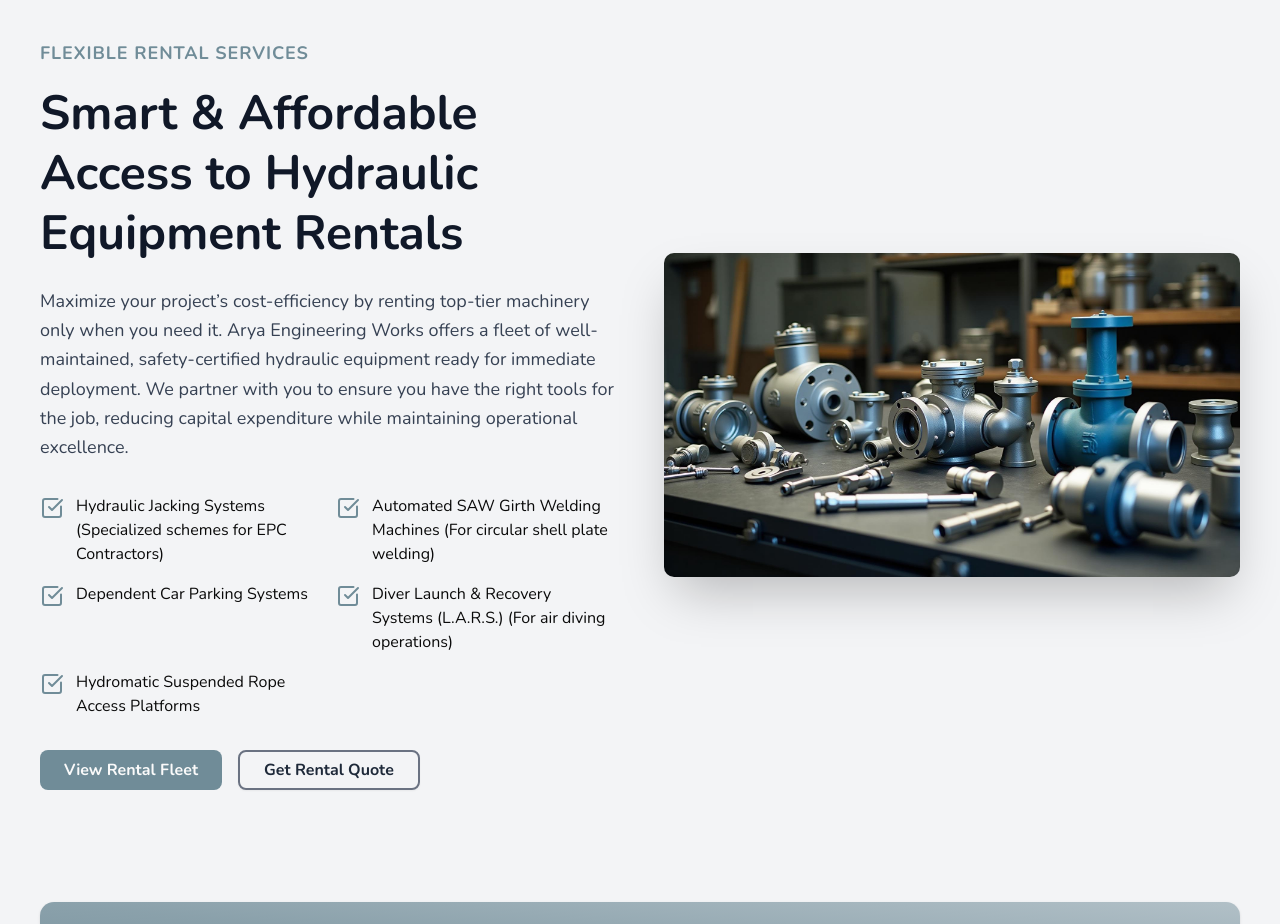
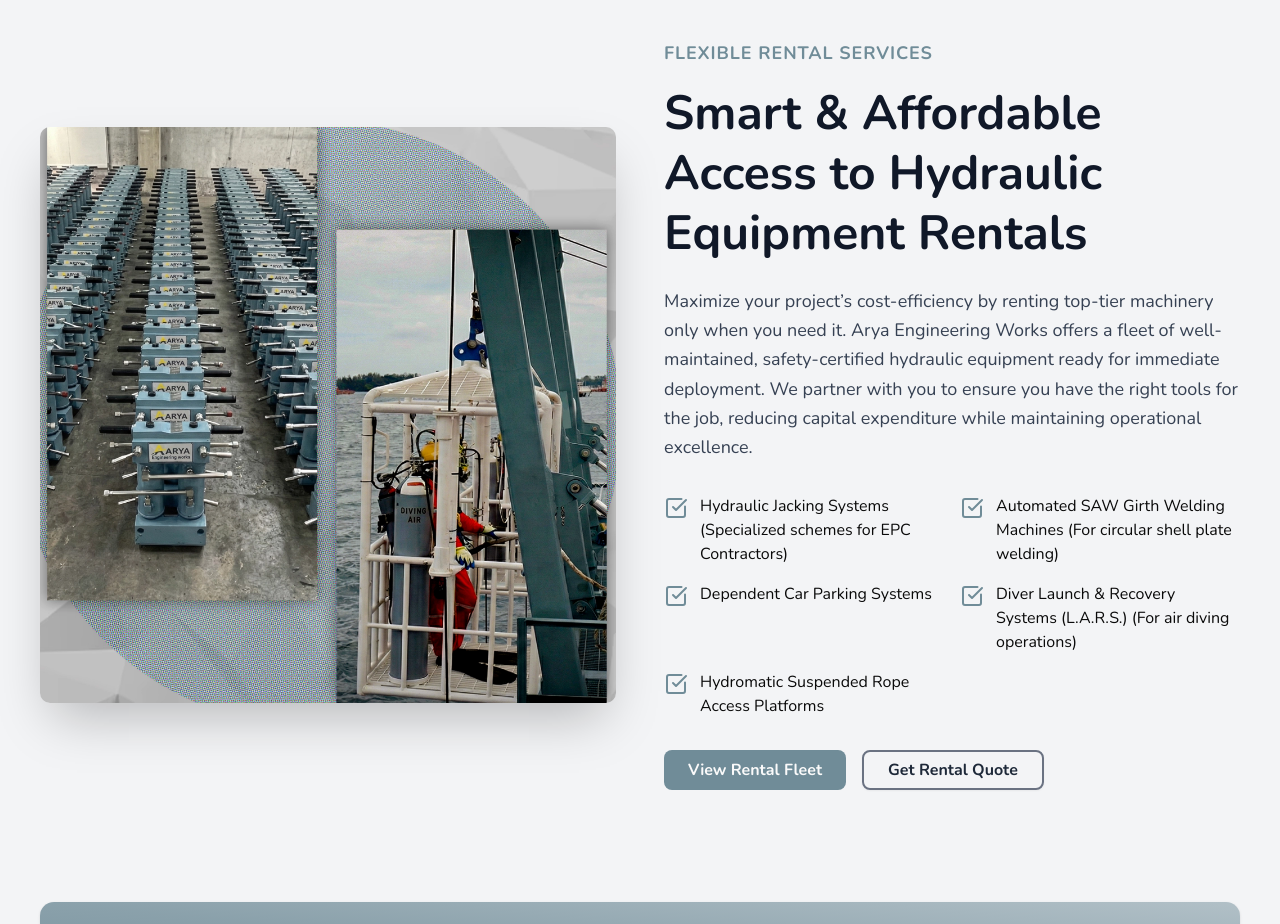
Before and after one commit to aryatrivedi22/aryaew, a Next.js app: page / in a window 1280 px wide. Shown: the part 2180-3104 px from the top of the page. Built offline with nearby package versions, Linux system fonts and the light colour scheme.

Commit message:
ui: refactor the ui of service section

```diff
--- a/components/home/services-section.jsx
+++ b/components/home/services-section.jsx
@@ -15,7 +15,17 @@ const ServicesSection = () => {
     <section className="px-6 py-12 md:px-10 md:py-20 bg-gray-100">
       <div className="container mx-auto">
         <div className="grid lg:grid-cols-2 gap-12 items-center">
-          {/* LEFT PART */}
+          {/* LEFT SIDE IMAGE */}
+          <div className="relative">
+            <div className="rounded-lg overflow-hidden shadow-2xl">
+              <img
+                src="/hero/services-hero.webp"
+                alt="Industrial engineering components and valves"
+                className="w-full h-full object-cover"
+              />
+            </div>
+          </div>
+          {/* RIGHT SIDE PART */}
           <div>
             <p className="text-[#708c98] font-semibold text-lg mb-4 tracking-wider">
               FLEXIBLE RENTAL SERVICES
@@ -63,17 +73,6 @@ const ServicesSection = () => {
               </Link>
             </div>
           </div>
-
-          {/* RIGHT SIDE IMAGE */}
-          <div className="relative">
-            <div className="rounded-lg overflow-hidden shadow-2xl">
-              <img
-                src="/hero/services-hero.jpg"
-                alt="Industrial engineering components and valves"
-                className="w-full h-full object-cover"
-              />
-            </div>
-          </div>
         </div>
       </div>
     </section>
```
Also changed, not shown: public/hero/services-hero.jpg (deleted), public/hero/services-hero.webp (added).
